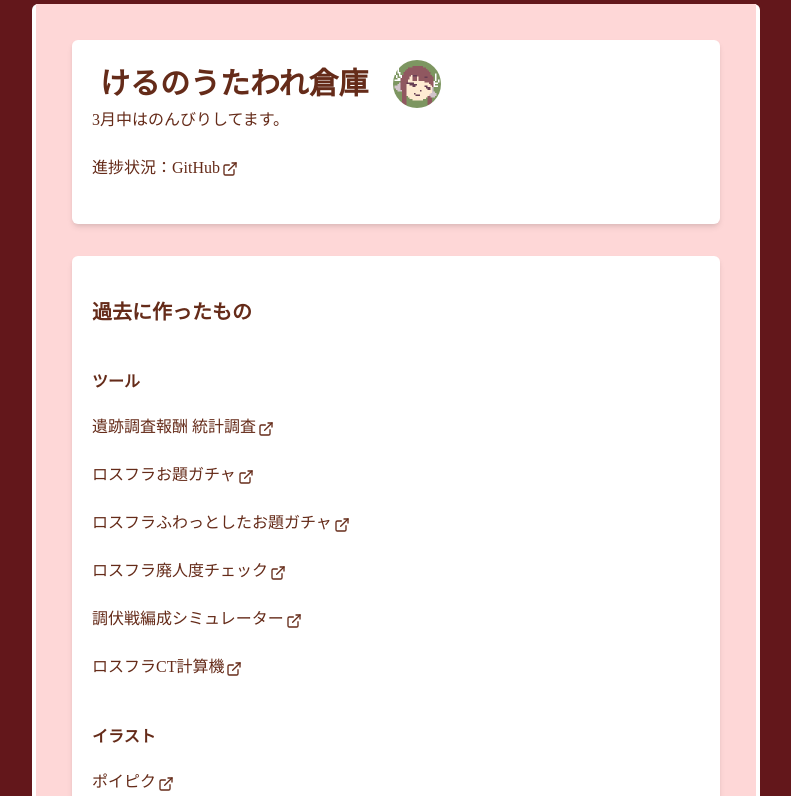
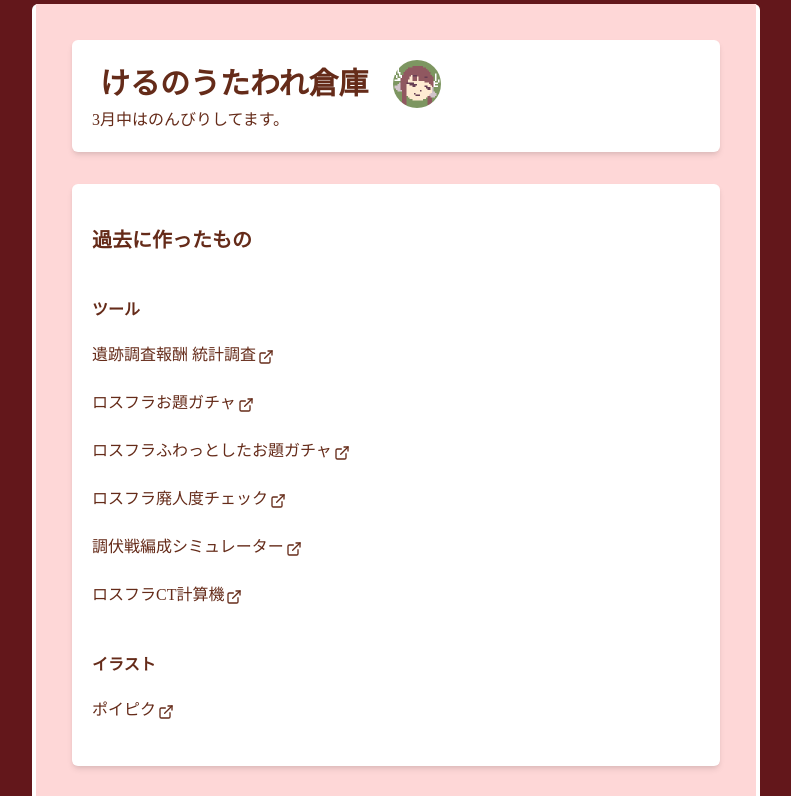
Before and after one commit to keru-u/my-site, a Next.js app: page / in a window 1280 px wide. Shown: the top 796 px of the page, without its empty margins (244-1035 px from the left). Built offline with nearby package versions, Linux system fonts and the light colour scheme; a web font is replaced by a local one.

Commit message:
一時的にgithubのリンクを削除しました。

```diff
--- a/src/components/organisms/SiteTopStatus.tsx
+++ b/src/components/organisms/SiteTopStatus.tsx
@@ -21,9 +21,9 @@ export const SiteTopStatus = ({ title, currentStatus, src }: SiteTopStatusProps)
         </HStack>
         <Text fontSize="md">
           {currentStatus}
+          {/* <br />
           <br />
-          <br />
-          <Work href="https://github.com/keru-u/my-site/projects/1" title="進捗状況：GitHub" />
+          <Work href="https://github.com/keru-u/my-site/projects/1" title="進捗状況：GitHub" /> */}
         </Text>
       </Box>
     </>
```
